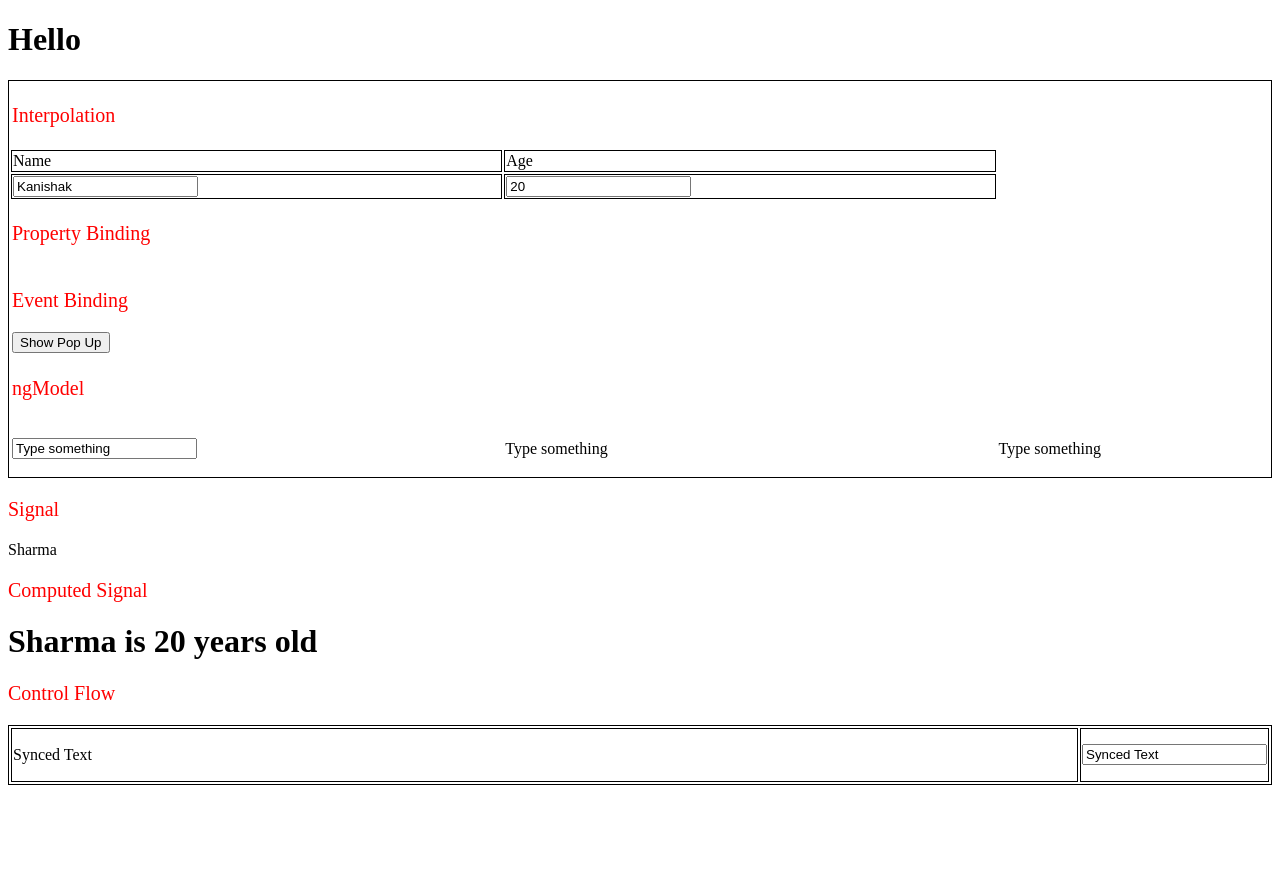
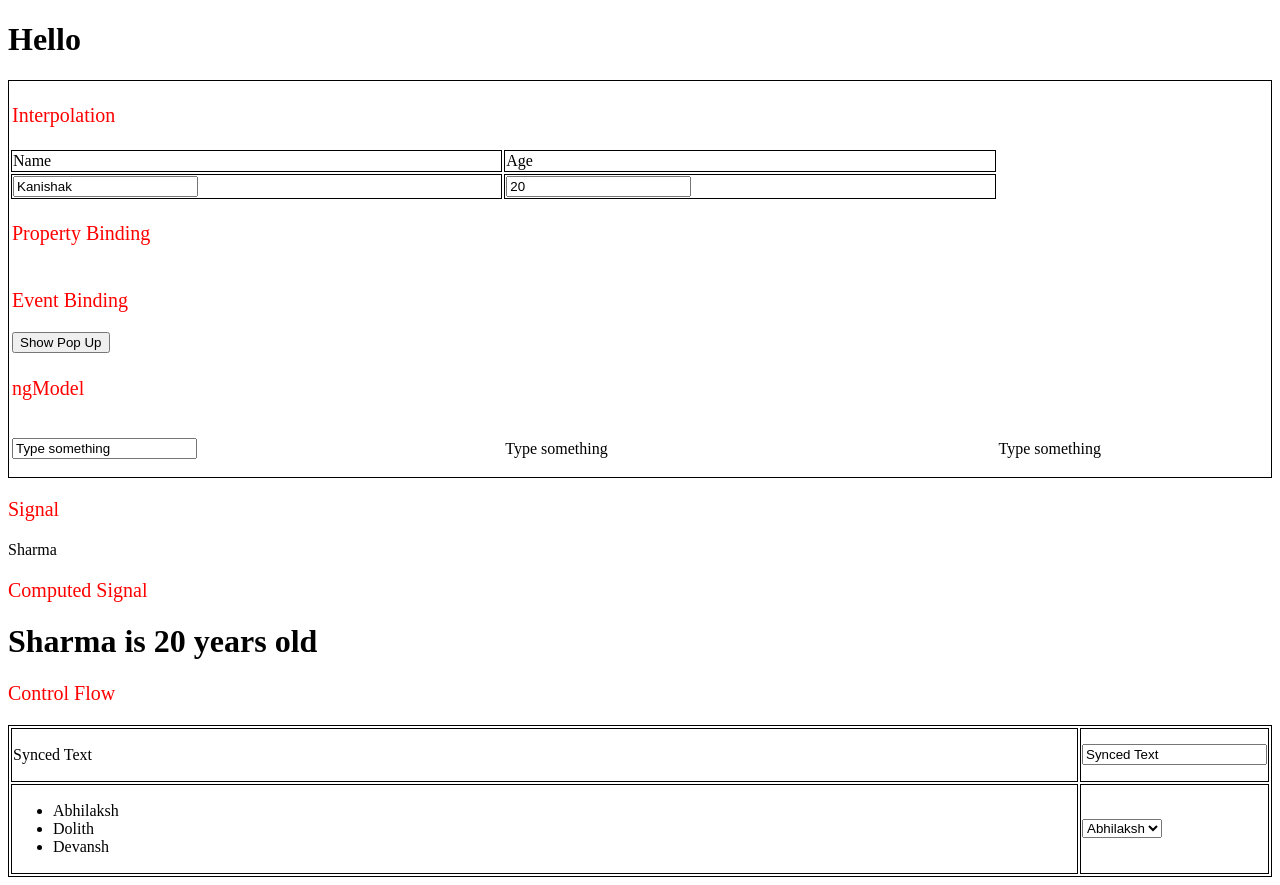
Before and after one commit to Kanishak-xd/angular20.ts, an Angular app: page / in a window 1280 px wide. Before the commit the page ends 800 px from the top, so only its background shows below. Built offline with nearby package versions, Linux system fonts and the light colour scheme.

Commit message:
added @for loop synced unordered list of strings from a array and a dropdown menu to the control flow component

```diff
--- a/src/app/components/control-flow/control-flow.html
+++ b/src/app/components/control-flow/control-flow.html
@@ -3,15 +3,31 @@
     <tr>
         <td style="width: 100%; border: 1px solid black;">
             @if(ngModVar === "kan") {
-                <p>Kanishak</p>
+            <p>Kanishak</p>
             } @else if (ngModVar === "abh") {
-                <p>Abhilaksh</p>
+            <p>Abhilaksh</p>
             } @else {
-                <p [class]="ngModVar">{{ngModVar}}</p>
+            <p [class]="ngModVar">{{ngModVar}}</p>
             }
         </td>
         <td style="width: 100%; border: 1px solid black;">
             <input type="text" [(ngModel)]="ngModVar">
         </td>
     </tr>
+    <tr>
+        <td style="width: 100%; border: 1px solid black;">
+            <ul>
+                @for (item of friendList; track $index) {
+                <li>{{item}}</li>
+                }
+            </ul>
+        </td>
+        <td style="width: 100%; border: 1px solid black;">
+            <select name="" id="">
+                @for (item of friendList; track $index) {
+                <option value="">{{item}}</option>
+                }
+            </select>
+        </td>
+    </tr>
 </table>
--- a/src/app/components/control-flow/control-flow.ts
+++ b/src/app/components/control-flow/control-flow.ts
@@ -9,4 +9,6 @@ import { FormsModule } from '@angular/forms';
 })
 export class ControlFlow {
   ngModVar: string = "Synced Text";
+
+  friendList: string[] = ["Abhilaksh", "Dolith", "Devansh"];
 }
```
